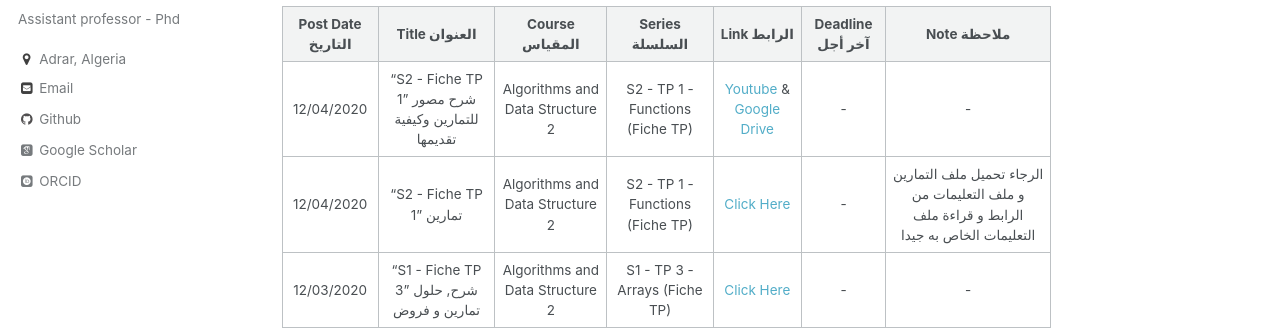
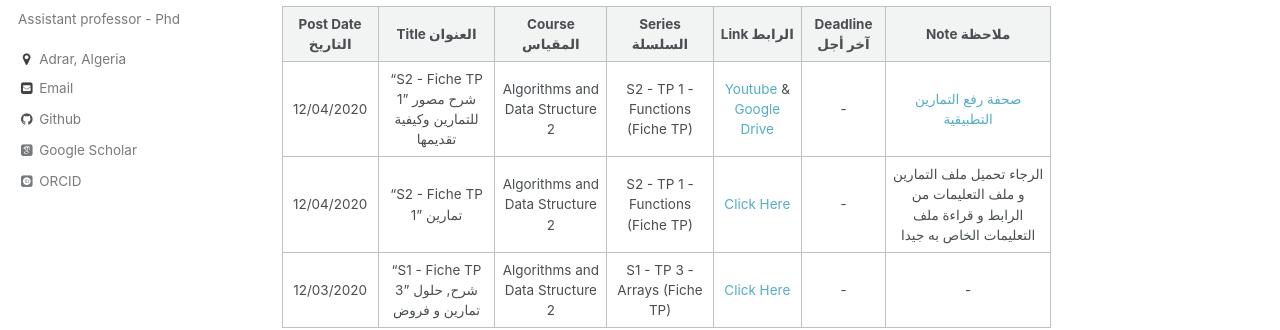
Before and after one commit to dr-dahou-adrar/dr-dahou-adrar.github.io, a Jekyll site: the page built from teaching_content/academic_year_2019_2020/2019-2020-2nd-semester-teaching.md, in a window 1280 px wide. Shown: the part 326-656 px from the top of the page. Built offline with Jekyll 4.4.1, drawn with Linux system fonts in a browser that asks for light colours; some web fonts are replaced.

Commit message:
note added

```diff
--- a/teaching_content/academic_year_2019_2020/2019-2020-2nd-semester-teaching.md
+++ b/teaching_content/academic_year_2019_2020/2019-2020-2nd-semester-teaching.md
@@ -17,6 +17,6 @@ Algorithms and Data Structures 2 (TP)
 
 |Post Date التاريخ| Title العنوان| Course المقياس| Series السلسلة| Link الرابط| Deadline آخر أجل| Note ملاحظة|
 |:----------------:|:---------------------:|:-----------------------:|:----------------------:|:--------------------:|:--------------:|:--------------:|
-|12/04/2020|“S2 - Fiche TP 1” شرح مصور للتمارين وكيفية تقديمها |Algorithms and Data Structure 2|S2 - TP 1 - Functions (Fiche TP)|[Youtube](https://www.youtube.com/watch?v=bEWbg0xvlLM) & [Google Drive](https://drive.google.com/file/d/1E6w6ojhqDbdDbMgkTiDOr8o9FuYBvISh/view)|-|-|
+|12/04/2020|“S2 - Fiche TP 1” شرح مصور للتمارين وكيفية تقديمها |Algorithms and Data Structure 2|S2 - TP 1 - Functions (Fiche TP)|[Youtube](https://www.youtube.com/watch?v=bEWbg0xvlLM) & [Google Drive](https://drive.google.com/file/d/1E6w6ojhqDbdDbMgkTiDOr8o9FuYBvISh/view)|-|[صحفة رفع التمارين التطبيقية](https://forms.gle/2hDMQGdohr1YN2eLA)|
 |12/04/2020|“S2 - Fiche TP 1” تمارين |Algorithms and Data Structure 2|S2 - TP 1 - Functions (Fiche TP)|[Click Here](https://elearning.univ-adrar.dz/course/view.php?id=266)|-|الرجاء تحميل ملف التمارين و ملف التعليمات من الرابط و قراءة ملف التعليمات الخاص به جيدا|
 |12/03/2020|“S1 - Fiche TP 3” شرح, حلول تمارين و فروض|Algorithms and Data Structure 2|S1 - TP 3 - Arrays (Fiche TP)|[Click Here](https://www.notion.so/dahou/5-Fiche-TP03-6bf99212e1fd4d2c89adac28013cd857)|-|-|
```
